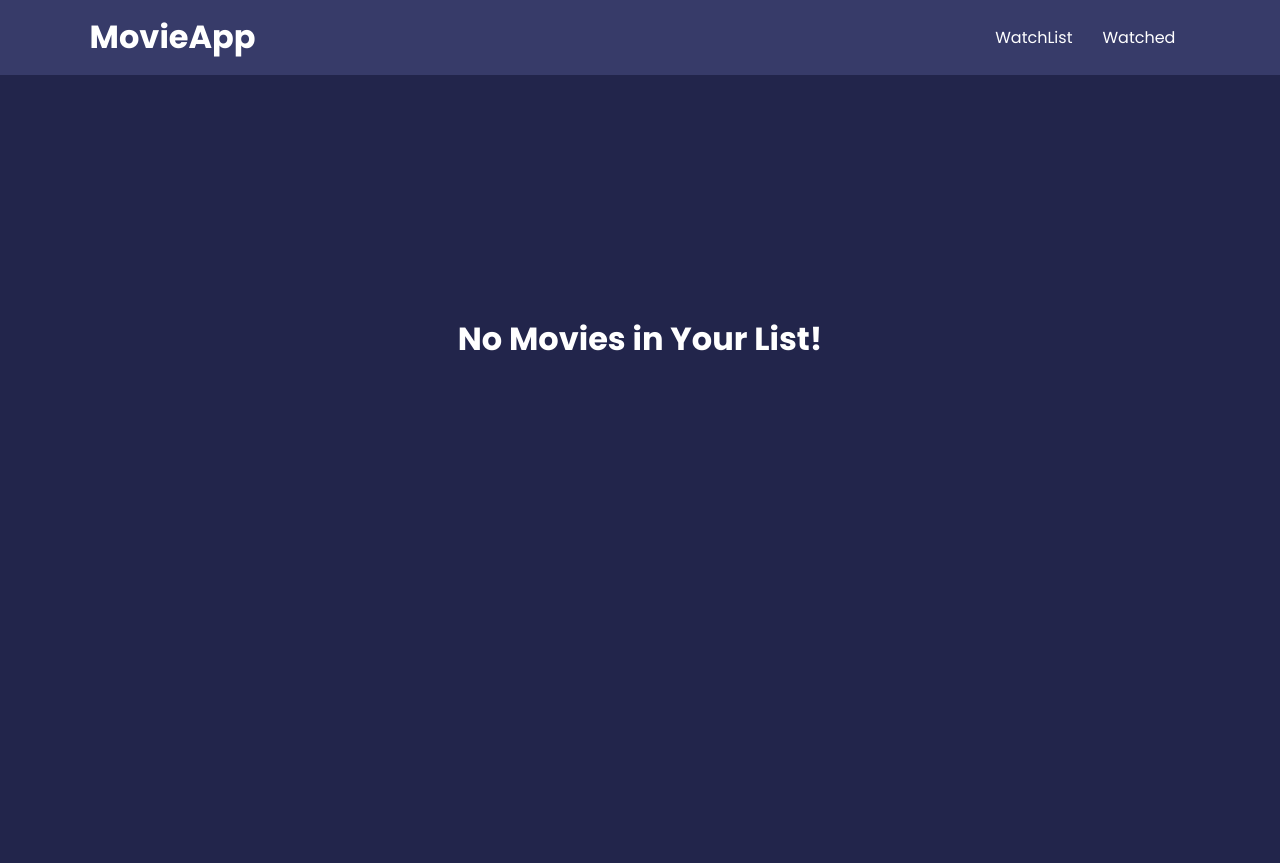
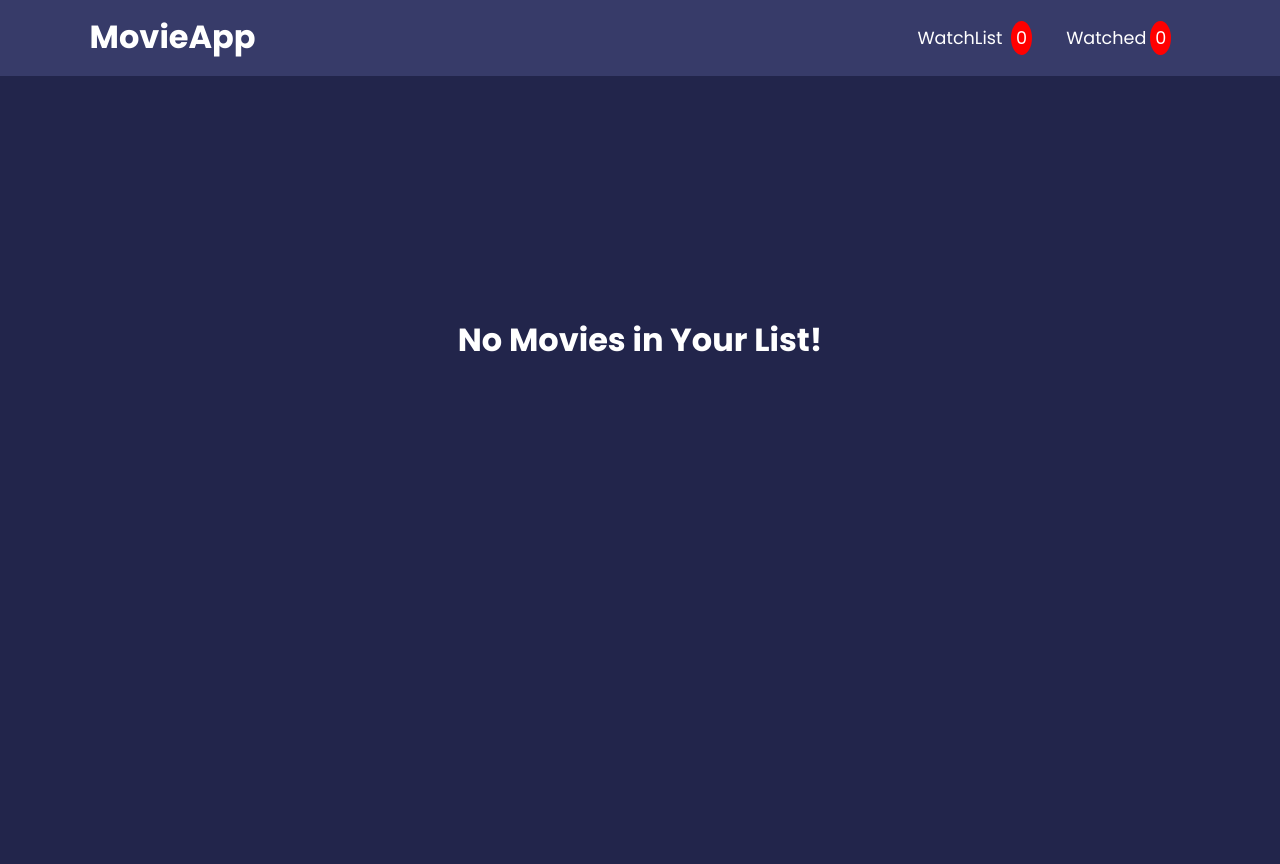
Before and after one commit to soykot2910/MovieApp, a React (Create React App) app: page /watched in a window 1280 px wide. Built offline with nearby package versions, Linux system fonts and the light colour scheme.

Commit message:
total add

```diff
--- a/src/App.css
+++ b/src/App.css
@@ -38,8 +38,13 @@ a {
 .navbar ul li {
   display: inline-block;
   padding: 12px 15px;
+  font-size: 1.1rem;
 }
-.navbar ul li a {
+.navbar ul li span {
+  background: red;
+  padding: 5px;
+  border-radius: 50%;
+  margin: 4px;
 }
 .search {
   border: 2px solid #373b69;
--- a/src/components/Movie.js
+++ b/src/components/Movie.js
@@ -31,10 +31,10 @@ export default function Movie({ movie, type }) {
       <div className="img-container">
         <div className="movie-info">
           <h3>
-            {title} ({release_date.substring(0, 4)})
+            {title} ({release_date})
           </h3>
           <p>Rating: {vote_average}</p>
-          <p>{overview.substring(0, 200) + ".."}</p>
+          <p>{overview}</p>
         </div>
         <img src={IMG_API + poster_path} alt="movie" />
       </div>
@@ -49,7 +49,9 @@ export default function Movie({ movie, type }) {
           <button
             className="btn"
             disabled={watchedDisabled}
-            onClick={() => addMovieToWatched(movie)}
+            onClick={() => {
+              addMovieToWatched(movie.id) && removeMovieFromWatchList(movie.id);
+            }}
           >
             Add To Watched
           </button>
--- a/src/components/Navbar.js
+++ b/src/components/Navbar.js
@@ -1,7 +1,9 @@
-import React, { useState } from "react";
+import React, { useState, useContext } from "react";
 import { Link } from "react-router-dom";
+import { MovieContext } from "../context/MovieContext";
 
 export default function Navbar() {
+  const { watchList, watched } = useContext(MovieContext);
   const [scroll, setScroll] = useState(false);
   const [mbl, setMbl] = useState(false);
 
@@ -26,10 +28,15 @@ export default function Navbar() {
       </h3>
       <ul>
         <li>
-          <Link to="/watchList">WatchList</Link>
+          <Link to="/watchList">
+            WatchList <span>{watchList.length}</span>
+          </Link>
         </li>
         <li>
-          <Link to="/watched">Watched</Link>
+          <Link to="/watched">
+            Watched
+            <span>{watched.length}</span>
+          </Link>
         </li>
       </ul>
     </div>
```
